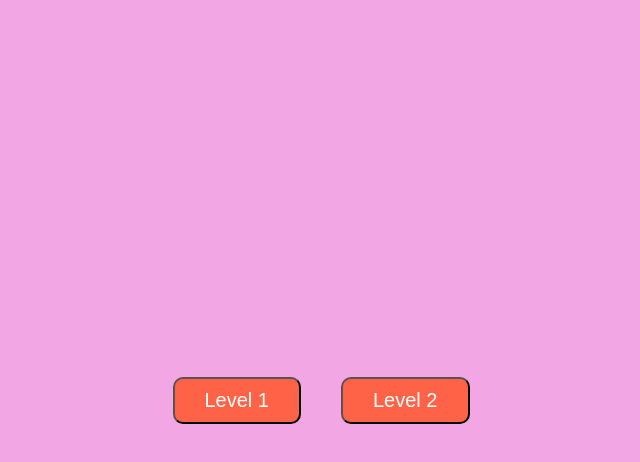
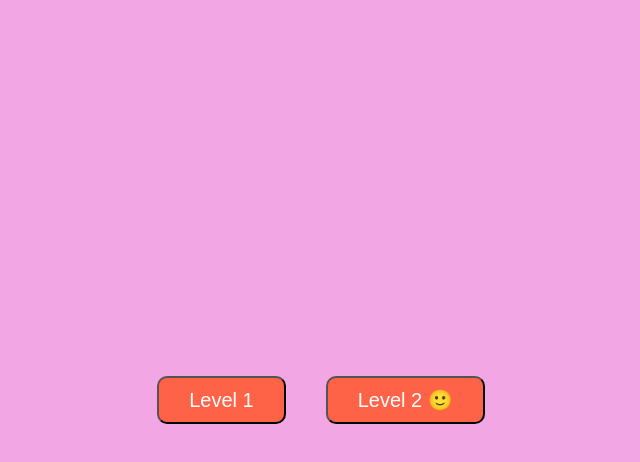
Before and after one commit to SeanieCodes/Snake, a website built with Vite: page snake.html in a window 1280 px wide. Both pictures are taken after a click on the button "Start". Shown: the whole page, without its empty margins (319-959 px from the left). Built offline with nearby package versions, Linux system fonts and the light colour scheme.

Commit message:
feat: CSS edits

```diff
--- a/snake.css
+++ b/snake.css
@@ -1,7 +1,7 @@
 body {
     background-color: #f2a6e4;
     color: magenta;
-    font-size: x-large;
+    font-size: xx-large;
     font-family: 'Comic Sans MS', cursive, sans-serif;
     margin: 0;
     min-height: 100vh;
--- a/snake.html
+++ b/snake.html
@@ -15,7 +15,7 @@
 
     <div id="levelScreen" style="display: none;">
       <button id="button1" class="button">Level 1</button>
-      <button id="button2" class="button">Level 2</button>
+      <button id="button2" class="button">Level 2 🙂</button>
     </div>
 
     <div id="gameContainer" style="display: none;">
```
